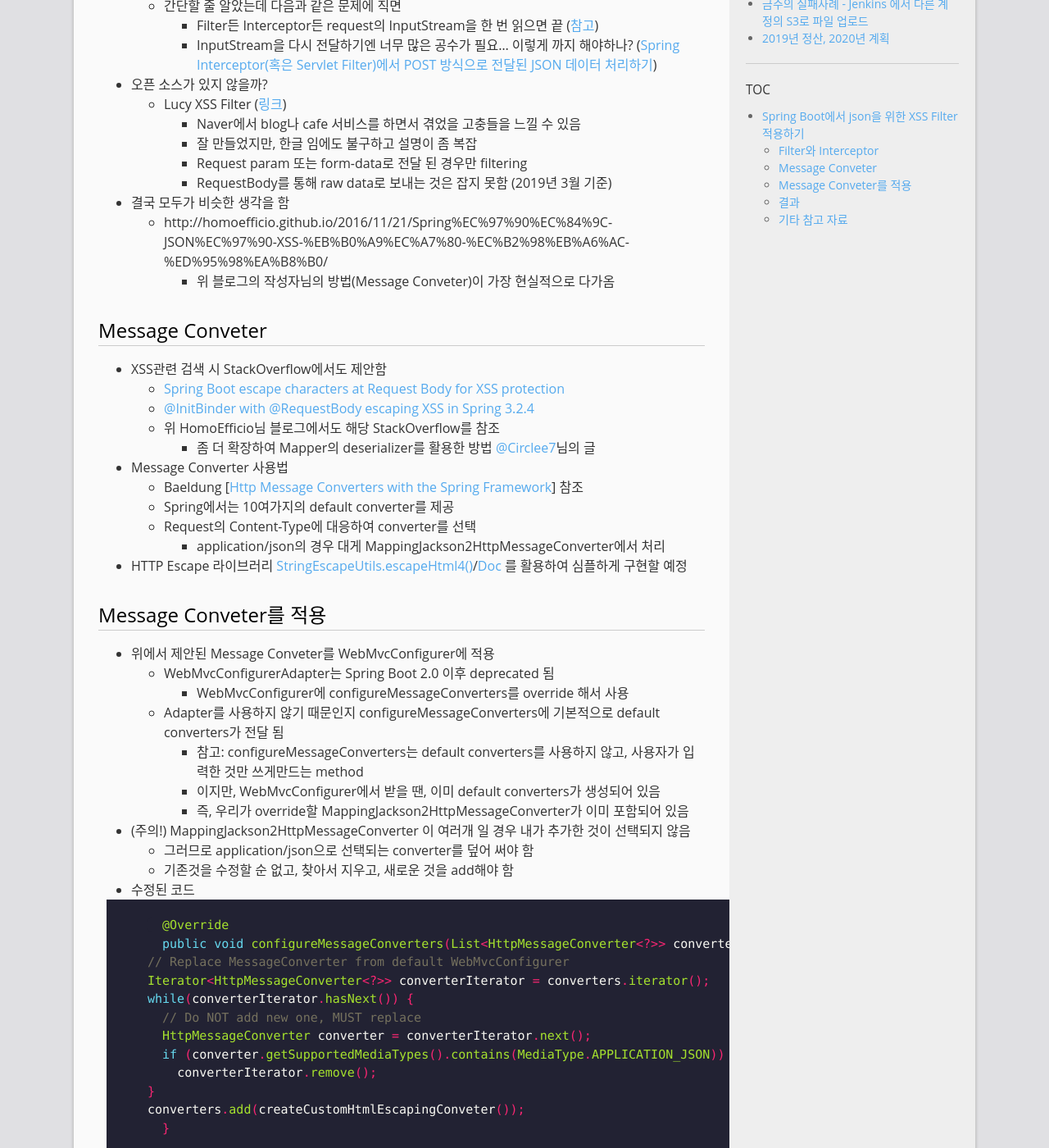
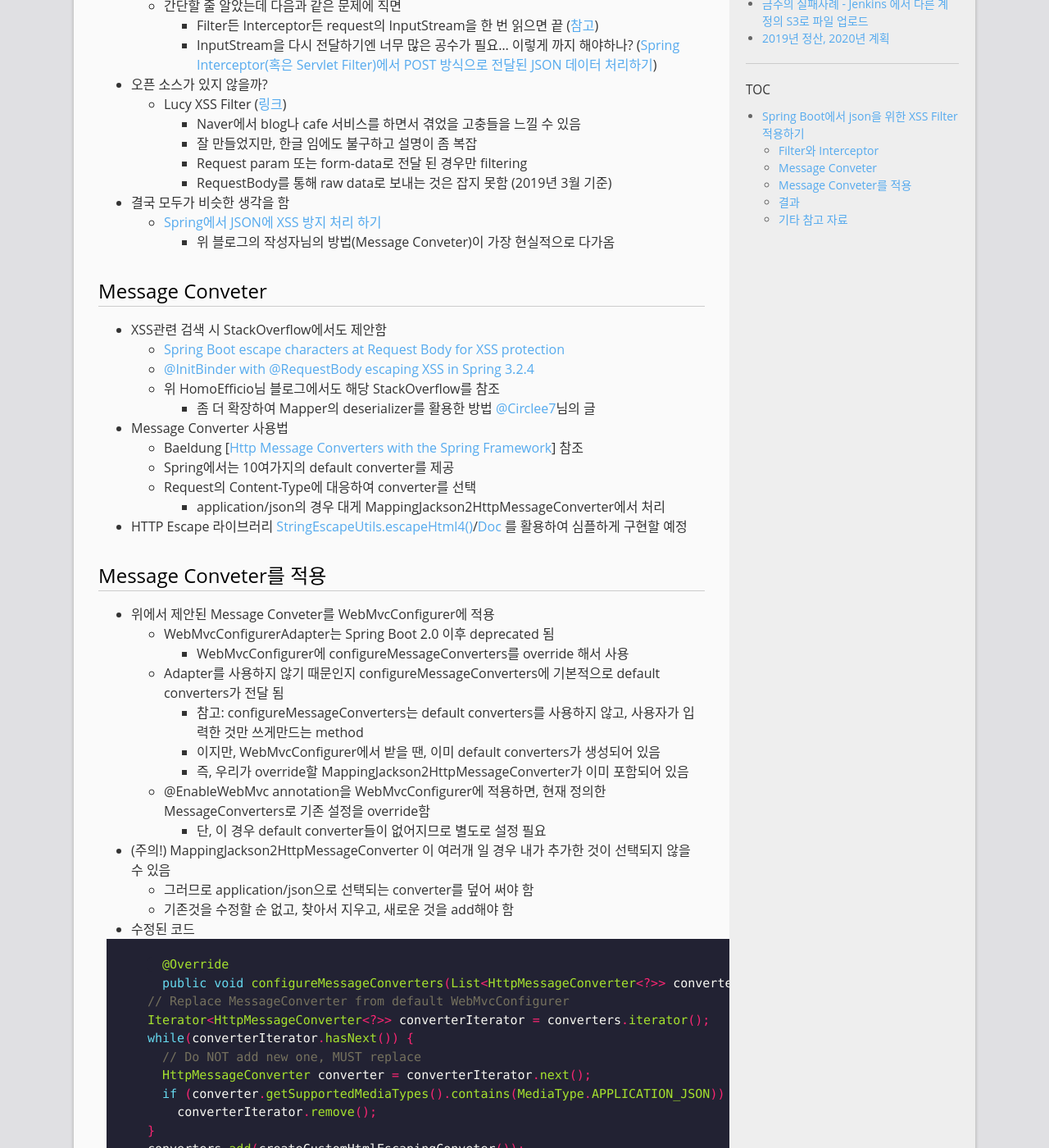
Before and after one commit to mystria/mystria.github.io, a Jekyll site: the page built from _posts/2019-03-28-xss-filter-on-spring-boot.md, in a window 1280 px wide and 1400 px high, scrolled down 594 px. Shown: the whole window at 82% size. Built offline with Jekyll 4.4.1, drawn with Linux system fonts in a browser that asks for light colours; comment, search, counter and statistics services are not loaded.

Commit message:
Correct contents

```diff
--- a/_posts/2019-03-28-xss-filter-on-spring-boot.md
+++ b/_posts/2019-03-28-xss-filter-on-spring-boot.md
@@ -24,7 +24,7 @@ comments: true
       - Request param 또는 form-data로 전달 된 경우만 filtering
       - RequestBody를 통해 raw data로 보내는 것은 잡지 못함 (2019년 3월 기준)
   * 결국 모두가 비슷한 생각을 함
-    + http://homoefficio.github.io/2016/11/21/Spring%EC%97%90%EC%84%9C-JSON%EC%97%90-XSS-%EB%B0%A9%EC%A7%80-%EC%B2%98%EB%A6%AC-%ED%95%98%EA%B8%B0/
+    + [Spring에서 JSON에 XSS 방지 처리 하기](http://homoefficio.github.io/2016/11/21/Spring%EC%97%90%EC%84%9C-JSON%EC%97%90-XSS-%EB%B0%A9%EC%A7%80-%EC%B2%98%EB%A6%AC-%ED%95%98%EA%B8%B0/)
       - 위 블로그의 작성자님의 방법(Message Conveter)이 가장 현실적으로 다가옴
 
 ## Message Conveter
@@ -48,7 +48,9 @@ comments: true
       - 참고: configureMessageConverters는 default converters를 사용하지 않고, 사용자가 입력한 것만 쓰게만드는 method
       - 이지만, WebMvcConfigurer에서 받을 땐, 이미 default converters가 생성되어 있음
       - 즉, 우리가 override할 MappingJackson2HttpMessageConverter가 이미 포함되어 있음
-  * (주의!) MappingJackson2HttpMessageConverter 이 여러개 일 경우 내가 추가한 것이 선택되지 않음
+    + @EnableWebMvc annotation을 WebMvcConfigurer에 적용하면, 현재 정의한 MessageConverters로 기존 설정을 override함
+      - 단, 이 경우 default converter들이 없어지므로 별도로 설정 필요
+  * (주의!) MappingJackson2HttpMessageConverter 이 여러개 일 경우 내가 추가한 것이 선택되지 않을 수 있음
     + 그러므로 application/json으로 선택되는 converter를 덮어 써야 함
     + 기존것을 수정할 순 없고, 찾아서 지우고, 새로운 것을 add해야 함
   * 수정된 코드
```
